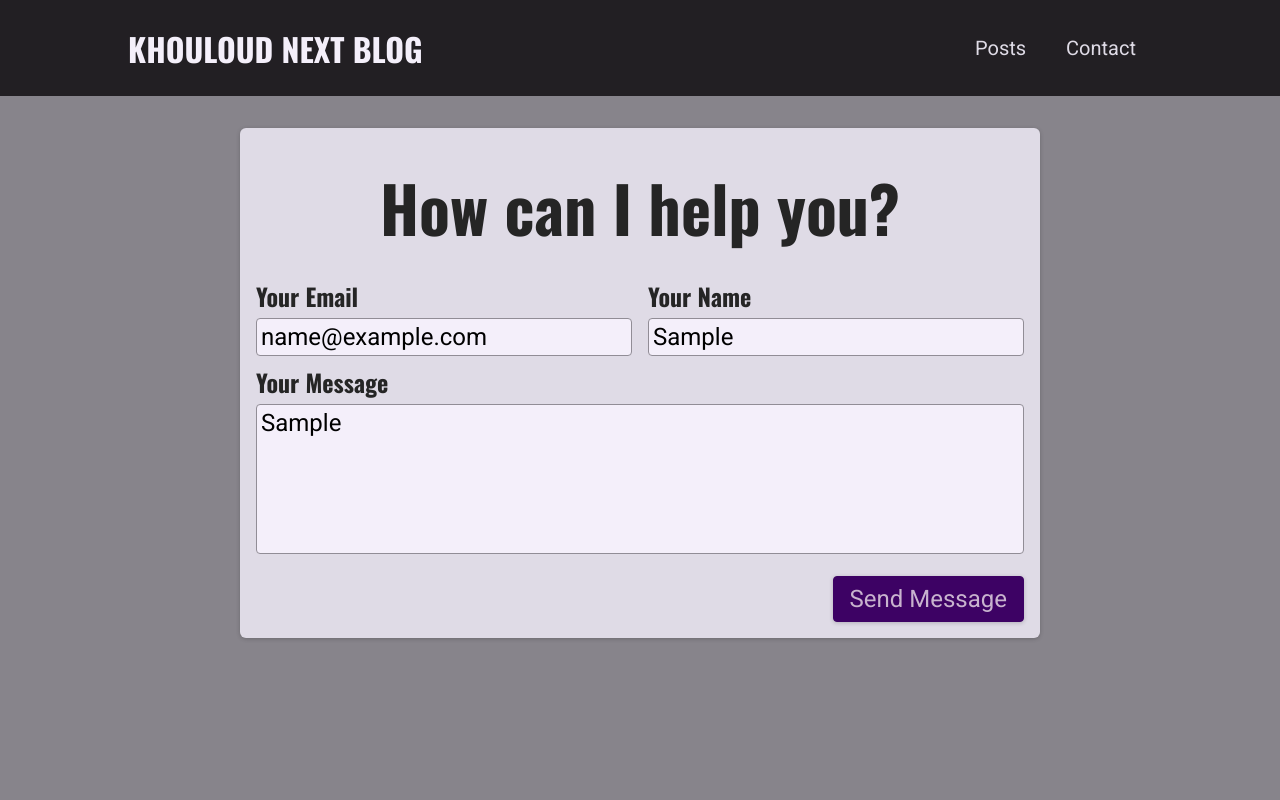
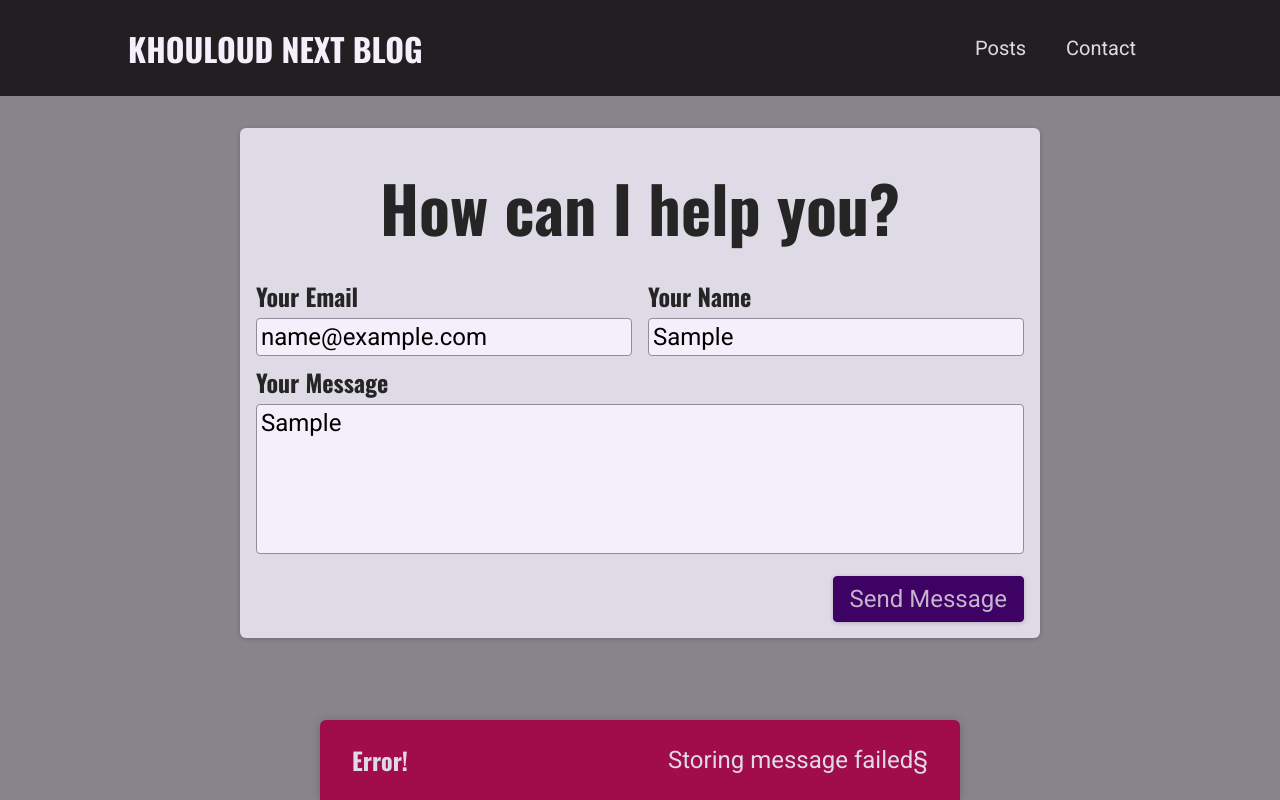
Before and after one commit to khouloud-belhadjali/NextJsFirstProject, a Next.js app: page /contact in a window 1280 px wide. Both pictures are taken after typing "name@example.com", "Sample", "Sample" into the empty fields and a click on the button "Send Message". Built offline with nearby package versions, Linux system fonts and the light colour scheme; no server answers; the database is empty.

Commit message:
Adding UI feedback with Notification

```diff
--- a/components/contact/contact-form.js
+++ b/components/contact/contact-form.js
@@ -1,29 +1,86 @@
-import { useState } from 'react';
+import { useState, useEffect } from 'react';
 import classes from './contact-form.module.css';
+import Notification from '../ui/notification';
+
+async function sendContactData(contactDetails){
+    const response = await fetch('/api/contact', {
+        method: 'POST',
+        body: JSON.stringify(contactDetails),
+        headers: {
+            'Content-Type': 'application/json',
+        },
+    });
+    const data = await response.json();
+    if(!response.ok){
+        throw new Error(data.message || 'Somthing went wrong!');
+    }
+}
+
+
 
 function ContactForm() {
     const[enteredEmail, setEnteredEmail] = useState('');
     const[enteredName, setEnteredName] = useState('');
     const[enteredMessage, setEnteredMessage] = useState('');
+    const[requestStatus, setRequestStatus] = useState(); // 'pending', 'success', 'error'
+    const[requestError, setRequestError] = useState();
+   useEffect(() => {
+        if(requestStatus === 'success' || requestStatus === 'error'){
+            const timer = setTimeout(() => {
+                setRequestStatus(null);
+                setRequestError(null);
+            }, 3000);
+            return() => clearTimeout(timer);
+        }
+    }, [requestStatus]);
 
-    function sendMessageHandler(event){
+    async function sendMessageHandler(event){
         event.preventDefault();
 
         // optional: add client side validation
-
-
-        fetch('/api/contact', {
-            method: 'POST',
-            body: JSON.stringify({
+        setRequestStatus('pending');
+        try{
+            await sendContactData({
                 email: enteredEmail,
                 name: enteredName,
                 message: enteredMessage
-            }),
-            headers: {
-                'Content-Type': 'application/json',
-            },
-        });
+            });
+            setRequestStatus('success');
+            setEnteredMessage('');
+            setEnteredEmail('');
+            setEnteredName('');
+        }catch(error){
+            setRequestError(error.message);
+            setRequestStatus('error');
+        }
     }
+
+    let notification;
+    if (requestStatus === 'pending') {
+        notification = {
+            status: 'pending',
+            title: 'Sending message...',
+            message: 'Your message is on its way!',
+        };
+    }
+    if (requestStatus === 'success') {
+        notification = {
+            status: 'success',
+            title: 'Success!',
+            message: 'Message sent successfully!',
+        };
+    }
+    if (requestStatus === 'error') {
+        notification = {
+            status: 'error',
+            title: 'Error!',
+            message: requestError,
+        };
+    }
+
+
+
+
     return (
         <section className={classes.contact}>
             <h1>How can I help you?</h1>
@@ -64,6 +121,13 @@
                     <button>Send Message</button>
                 </div>
             </form>
+            {notification && (
+                <Notification
+                status={notification.status}
+                title={notification.title}
+                message={notification.message}
+                />
+                )}
         </section>
     );
 }
--- /dev/null
+++ b/components/ui/notification.js
@@ -0,0 +1,28 @@
+import ReactDOM from 'react-dom';
+
+import classes from './notification.module.css';
+
+function Notification(props) {
+  const { title, message, status } = props;
+
+  let statusClasses = '';
+
+  if (status === 'success') {
+    statusClasses = classes.success;
+  }
+
+  if (status === 'error') {
+    statusClasses = classes.error;
+  }
+
+  const cssClasses = `${classes.notification} ${statusClasses}`;
+
+  return (
+    <div className={cssClasses}>
+      <h2>{title}</h2>
+      <p>{message}</p>
+    </div>
+  );
+}
+
+export default Notification;
--- /dev/null
+++ b/components/ui/notification.module.css
@@ -0,0 +1,43 @@
+.notification {
+  display: flex;
+  justify-content: space-between;
+  align-items: center;
+  color: var(--color-grey-100);
+  background-color: var(--color-grey-800);
+  padding: 0 var(--size-8);
+  box-shadow: 0 1px 8px rgba(0, 0, 0, 0.2);
+  position: fixed;
+  height: 5rem;
+  bottom: 0;
+  width: 100%;
+  left: 0;
+  border-top-right-radius: 0;
+  border-top-left-radius: 0;
+}
+
+.notification h2 {
+  font-size: var(--size-6);
+  margin: 0;
+}
+
+.notification p {
+  margin: 0;
+}
+
+.success {
+  background-color: var(--color-success-500);
+  color: var(--color-grey-800);
+}
+
+.error {
+  background-color: var(--color-error-500);
+}
+
+@media (min-width: 768px) {
+  .notification {
+    width: 40rem;
+    left: calc(50% - 20rem);
+    border-top-right-radius: 6px;
+    border-top-left-radius: 6px;
+  }
+}
```
Also changed, not shown: public/images/posts/getting-started-with-nextjs/getting-started-nextjs.png.
